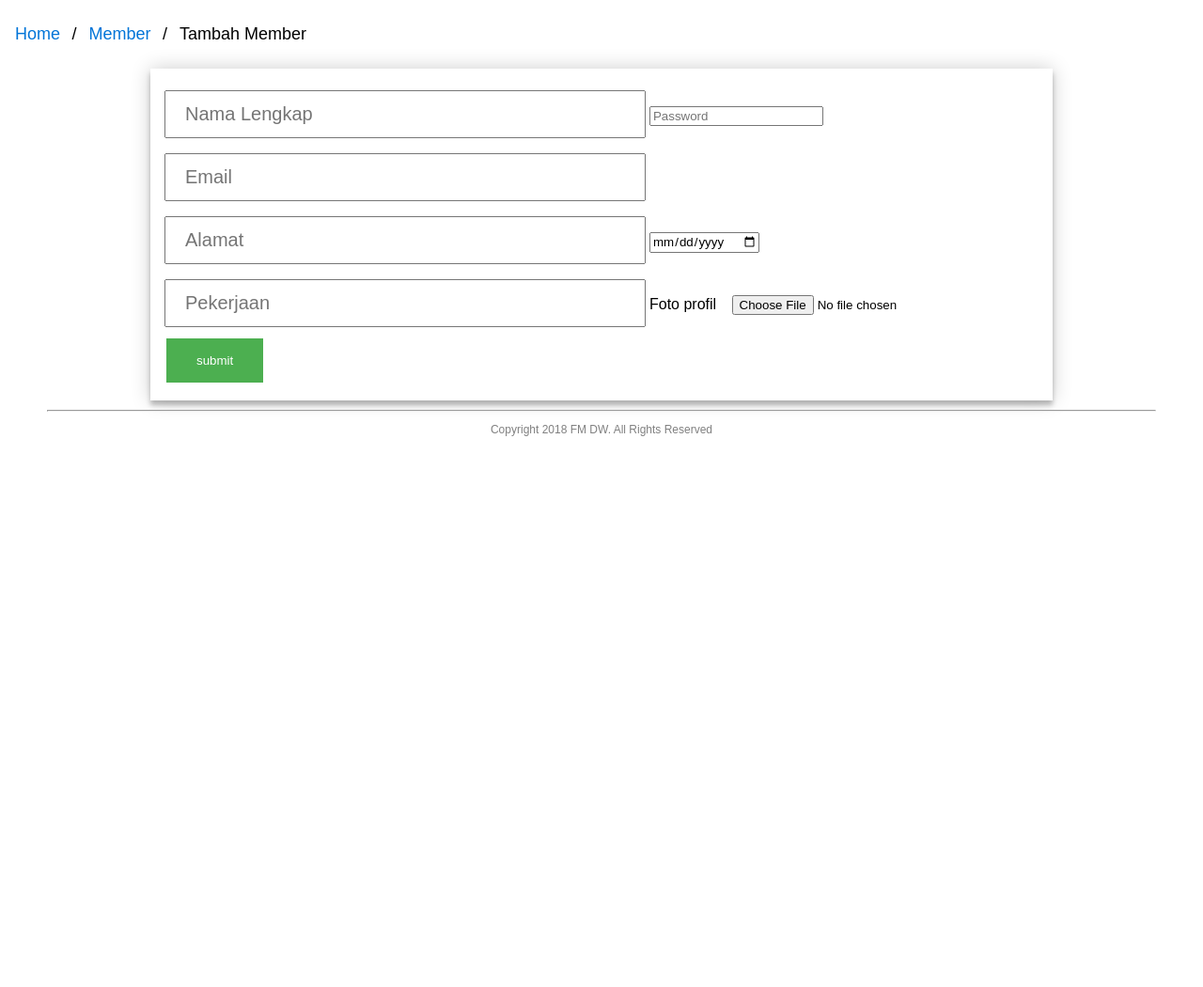
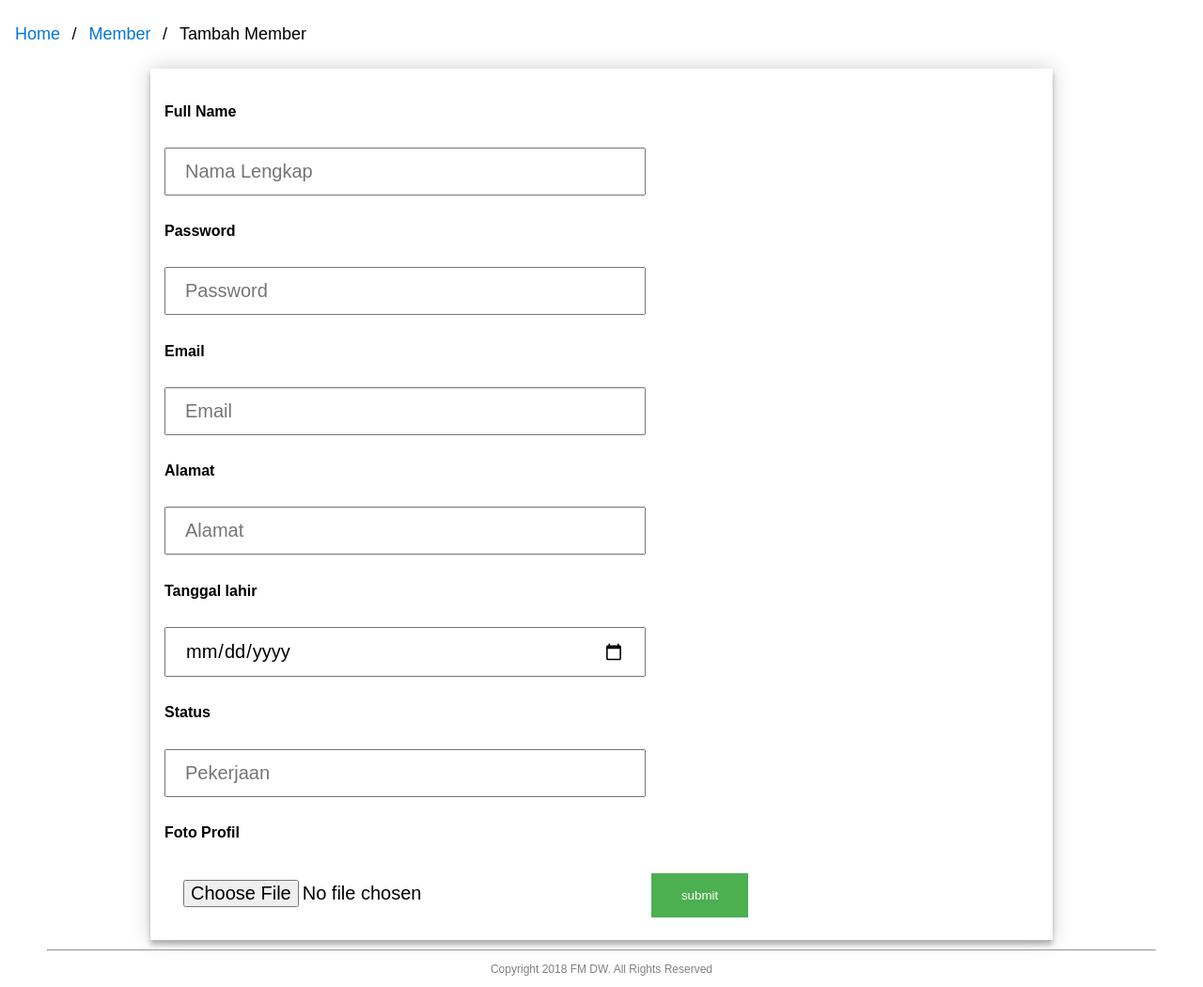
Before and after one commit to derrylieyanto/FMDW, a PHP site: page /tambahMember.php in a window 1280 px wide. Shown: the part 222-1272 px from the top of the page at 94% size. Before the commit the page ends 686 px from the top, so only its background shows below. Run offline with PHP 8.4, Linux system fonts and the light colour scheme.

Commit message:
tambah tambah

```diff
--- a/FMDW/tambahAccount.php
+++ b/FMDW/tambahAccount.php
@@ -85,7 +85,7 @@
   		  <li>Tambah Account</li>
 		</ul>
 		<div class="menjorok">
-		<h4>Full Name</h4>
+		<h4>Full name</h4>
 		<input type="text" name="FullName" placeholder="Enter Your Full Name">
 		<h4>Username</h4>
 		<input type="text" name="Username" placeholder="Enter Your Username">
--- a/FMDW/tambahMember.php
+++ b/FMDW/tambahMember.php
@@ -61,6 +61,27 @@
       margin: 8px 0;
       font-size: 20px;
     }
+    input[type=password]{
+      width: 55%;
+      padding: 12px 20px;
+      margin: 8px 0;
+      font-size: 20px;
+    }
+
+    input[type=date]{
+      width: 55%;
+      padding: 12px 20px;
+      margin: 8px 0;
+      font-size: 20px;
+    }
+
+    input[type=file]{
+      width: 55%;
+      padding: 12px 20px;
+      margin: 8px 0;
+      font-size: 20px;
+    }
+
     label {
     padding: 12px 12px 12px 0;
     display: inline-block;
@@ -113,13 +134,19 @@
 
 		<div class="menjorok">
 		<form action="tambahMember.php" method="post" enctype="multipart/form-data">
+		<h4>Full Name</h4>
 		<input type="text" id="nama" required="" name="nama" placeholder="Nama Lengkap"/>
+		<h4>Password</h4>
 		<input type="password" id="password" name="password" placeholder="Password" required=""/>
+		<h4>Email</h4>
 		<input type="text" id="email" name="email" placeholder="Email" required=""/>
+		<h4>Alamat</h4>
 		<input type="text" id="alamat" name="alamat" placeholder="Alamat" required=""/>
+		<h4>Tanggal lahir</h4>
 		<input type="date" id="tanggal_lahir" name="tanggal_lahir" placeholder="Tanggal Lahir" required=""/>
+		<h4>Status</h4>
 		<input type="text" id="status" name="status" placeholder="Pekerjaan" required=""/>
-		<label>Foto profil</label>
+		<h4>Foto Profil</h4>
 		<input type="file" name="foto_member" id="foto_member" placeholder="Foto Profil" required=""/>
 		<input type="submit" name="submit" value="submit"/>
 		</div>
```
